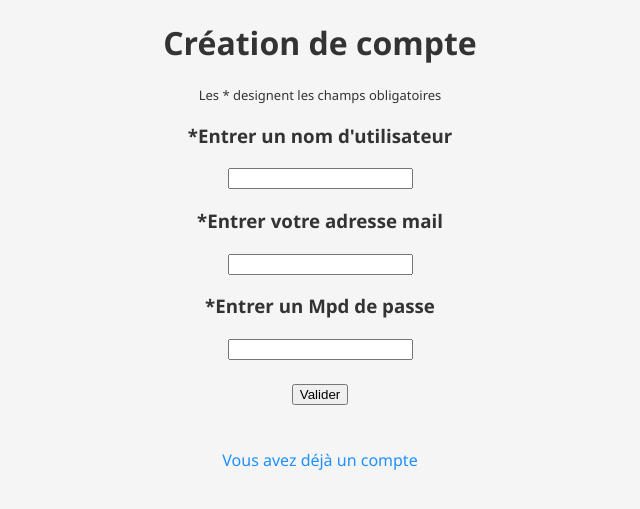
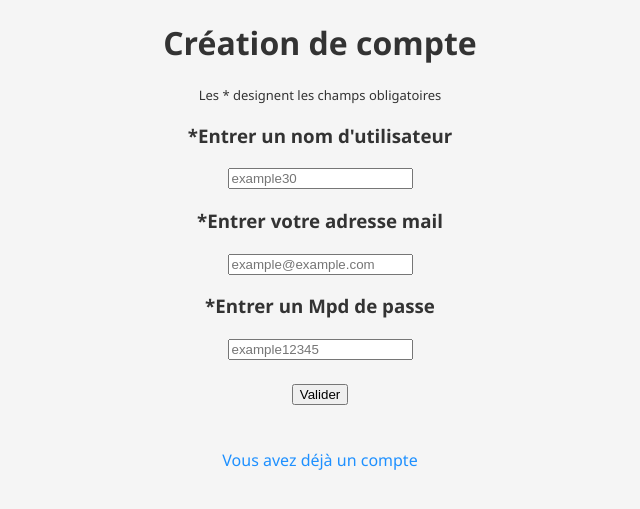
Before and after one commit to GoldenPants112/PixelWar, a PHP site: page /creation_compte.php in a window 1280 px wide. Shown: the top 509 px of the page, without its empty margins (320-960 px from the left). Run offline with PHP 8.4, Linux system fonts and the light colour scheme.

Commit message:
changement du modele bdd et ajout de required sur les champs d'entree

```diff
--- a/creation_compte.php
+++ b/creation_compte.php
@@ -52,13 +52,13 @@ if (isset($_POST["pseudo"]) ){
     <form method="POST">
         <p class="infomsg">Les * designent les champs obligatoires</p>
         <h3>*Entrer un nom d'utilisateur</h3>
-        <input type="text" name="pseudo" value="" >
+        <input type="text" name="pseudo" value="" placeholder="example30" required>
 
         <h3>*Entrer votre adresse mail</h3>
-        <input type="text" name="mail" value="" >
+        <input type="text" name="mail" value="" placeholder="example@example.com" required>
 
         <h3>*Entrer un Mpd de passe</h3>
-        <input type="password" name="mdp" value="" >
+        <input type="password" name="mdp" value="" placeholder="example12345" required>
         <br>
         <br>
         <input type="submit" value="Valider">
--- a/index.html
+++ b/index.php
@@ -1,5 +1,9 @@
+
+<?php
+    header("Location: creation_compte.php");
 
 
+?>
 <!DOCTYPE html>
 <html lang="en">
 <head>
@@ -8,8 +12,6 @@
     <title>Document</title>
 </head>
 <body>
-    Pour commencer, rendez-vous sur PixelWar/creation_compte.php
-
 
 </body>
 </html>
--- a/seconnecter.php
+++ b/seconnecter.php
@@ -78,10 +78,10 @@ if (isset($_POST["mail"]) ){
 <form method="POST">
 
     <h3> Entrer votre mail</h3>
-    <input type="text" name="mail" value="" require>
+    <input type="text" name="mail" value="" placeholder="example@example.com" require>
 
     <h3> Entrer votre Mot de passe</h3>
-    <input type="password" name="mdp" value="" require>
+    <input type="password" name="mdp" value="" placeholder="example12345" require>
     <br>
     <br>
     <input type="submit" value="Valider">
```
Also changed, not shown: Model_Drawio/Capture-Model-drawio.png, 1 other file.
